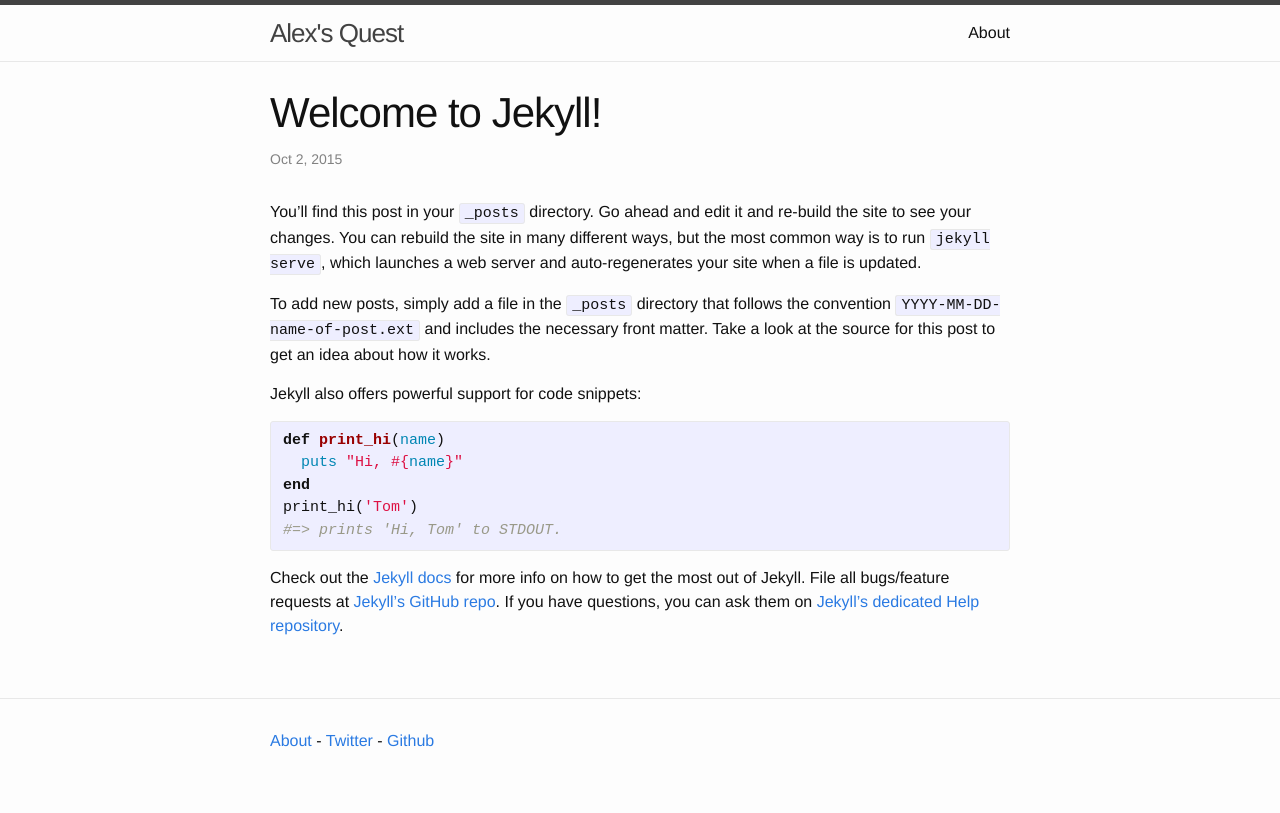
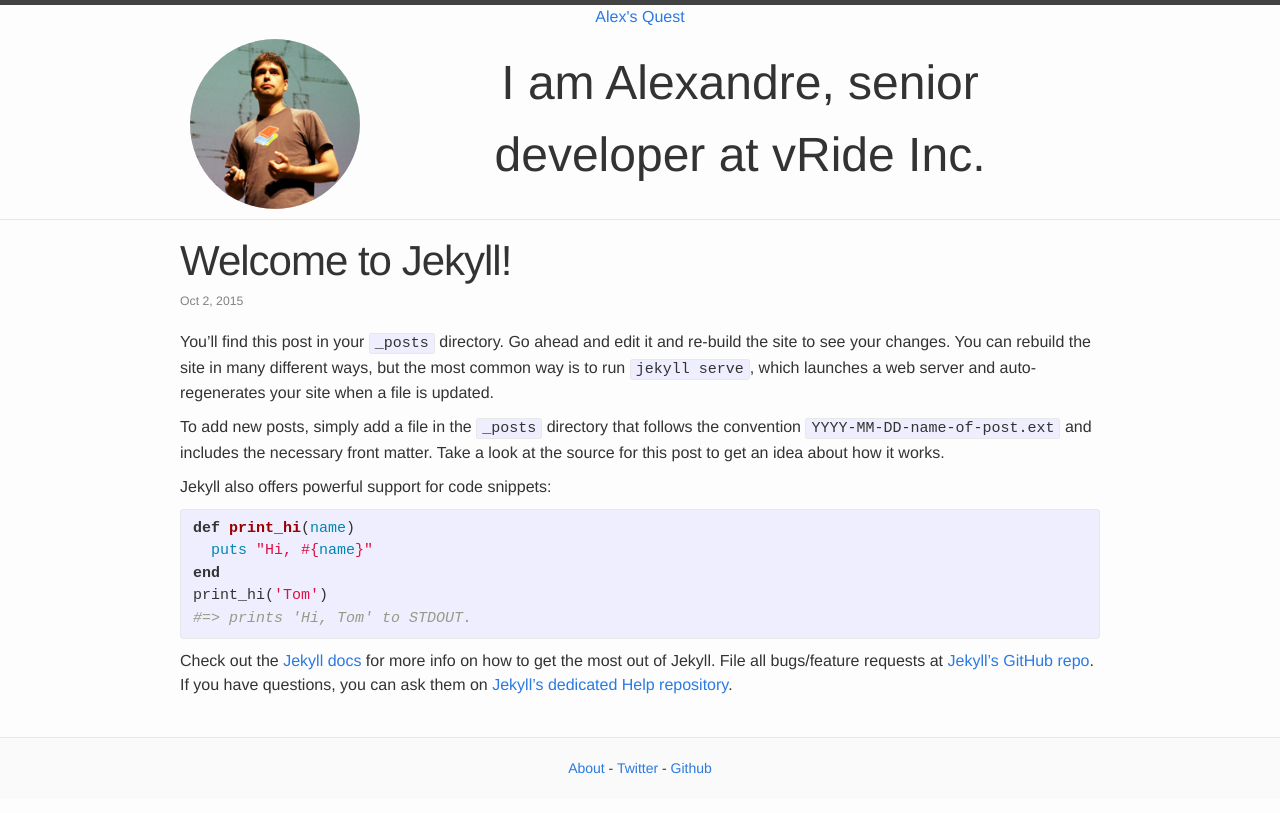
Before and after one commit to kurko/blog-old, a Jekyll site: the page built from _posts/2015-10-02-welcome-to-jekyll.markdown, in a window 1280 px wide. Shown: the top 813 px of the page. Built offline with Jekyll 4.4.1, drawn with Linux system fonts in a browser that asks for light colours.

Commit message:
ALterações no layout da home

```diff
--- a/_includes/footer.html
+++ b/_includes/footer.html
@@ -1,11 +1,9 @@
 <footer class="site-footer">
   <div class="wrapper">
-    <ul class="contact-list">
-      <div class="content">
-        <a href="/about">About</a>
-        - <a href="http://twitter.com/kurko" target="twitter">Twitter</a>
-        - <a href="http://github.com/kurko" target="github">Github</a>
-      </div>
-    </ul>
+    <div id="about-footer">
+      <a href="/about">About</a>
+      - <a href="http://twitter.com/kurko" target="twitter">Twitter</a>
+      - <a href="http://github.com/kurko" target="github">Github</a>
+    </div>
   </div>
 </footer>
--- a/_includes/header.html
+++ b/_includes/header.html
@@ -1,10 +1,27 @@
 <header class="site-header">
 
   <div class="wrapper">
+    <div class="site-title">
+      <a href="{{ site.baseurl }}/">{{ site.title }}</a>
+    </div>
+    <div class="header_container">
+<!--     <div class="history_navigation">
+      <a href="javascript: history.back()">Back</a>
+    </div> -->
 
-    <a class="site-title" href="{{ site.baseurl }}/">{{ site.title }}</a>
+      <div class="picture">
+          <img src="/assets/personal/me.jpg">
+      </div>
+      <div id="about-header">
+          I am Alexandre, senior developer at vRide Inc.
+      </div>
+    </div>
 
-    <nav class="site-nav">
+    <!-- <img class="picture" src="/assets/personal/me.jpg">
+    <div class="site-title" id="about-header">
+      <h1>I am Alexandre, senior developer at vRide Inc.</h1>
+    </div> -->
+    <!-- <nav class="site-nav">
       <a href="#" class="menu-icon">
         <svg viewBox="0 0 18 15">
           <path fill="#424242" d="M18,1.484c0,0.82-0.665,1.484-1.484,1.484H1.484C0.665,2.969,0,2.304,0,1.484l0,0C0,0.665,0.665,0,1.484,0 h15.031C17.335,0,18,0.665,18,1.484L18,1.484z"/>
@@ -20,7 +37,7 @@
           {% endif %}
         {% endfor %}
       </div>
-    </nav>
+    </nav> -->
 
   </div>
 
--- a/_sass/_layout.scss
+++ b/_sass/_layout.scss
@@ -1,3 +1,24 @@
+body {
+  font-size: 100%;
+  color: #333;
+  font-family: "Helvetica Neue", "Verdana", "Arial", "Sans-serif";
+  background: #fdfdfd;
+
+  -webkit-font-smoothing: antialiased;
+  -moz-font-smoothing: antialiased;
+  -ms-font-smoothing: antialiased;
+  font-smoothing: antialiased;
+
+  -moz-text-shadow: 0 0 1px rgba(0, 0, 0, 0.01);
+  -ms-text-shadow: 0 0 1px rgba(0, 0, 0, 0.01);
+  text-shadow: 0 0 1px rgba(0, 0, 0, 0.01);
+
+  -webkit-text-stroke: 1px transparent;
+  -moz-text-stroke: 1px transparent;
+  -ms-text-stroke: 1px transparent;
+  text-stroke: 1px transparent;
+}
+
 /**
  * Site header
  */
@@ -11,11 +32,9 @@
 }
 
 .site-title {
-    font-size: 26px;
-    line-height: 56px;
-    letter-spacing: -1px;
+    font-weight: 200;
     margin-bottom: 0;
-    float: left;
+    text-align: center;
 
     &,
     &:visited {
@@ -94,10 +113,11 @@
 .site-footer {
     border-top: 1px solid $grey-color-light;
     padding: $spacing-unit 0;
+    background: #fafafa;
 }
 
 .footer-heading {
-    font-size: 18px;
+    font: 100%;
     margin-bottom: $spacing-unit / 2;
 }
 
@@ -105,6 +125,8 @@
 .social-media-list {
     list-style: none;
     margin-left: 0;
+    text-align: center;
+    margin: 10px 0 0 0;
 }
 
 .footer-col-wrapper {
@@ -172,7 +194,7 @@
 .post-list {
     margin-left: 0;
     list-style: none;
-    width: 190px;
+
 
     > li {
         margin-bottom: $spacing-unit;
@@ -238,4 +260,46 @@
 
 .home {
   float: left;
+  width: 306px;
 }
+
+.picture {
+  border-radius: 100px;
+  float: left;
+  overflow: hidden;
+  display: table;
+  margin: 10px 0 10px 10px;
+  width: 170px;
+  height: 170px;
+  box-shadow: inset 1px 1px 8px rgba(0, 0, 0, 0.3);
+  /*background: image-url("/assets/personal/me.jpg") no-repeat -10px -10px*/
+
+}
+
+.content {
+  width: 680px;
+  float: left;
+  display: table;
+}
+
+#about-header {
+  text-align: center;
+  margin: 15px auto;
+  margin-top: 18px;
+  display: table;
+  font-weight: bold;
+  font-size: 1em;
+  font-weight: 200;
+  font-size: 3em;
+  padding: 0 10px;
+  float: right;
+  width: 700px;
+}
+
+#about-footer {
+  width: 920px;
+  float: left;
+  display: table;
+  font-size: 14px;
+  text-align: center;
+}
--- /dev/null
+++ b/_sass/_style.sass
@@ -0,0 +1,26 @@
+$theme_color: #0C79A3
+
+body
+  font-size: 100%
+  color: #333
+  font-family: "Helvetica Neue", "Verdana", "Arial", "Sans-serif"
+  background: #fdfdfd
+
+  -webkit-font-smoothing: antialiased
+  -moz-font-smoothing: antialiased
+  -ms-font-smoothing: antialiased
+  font-smoothing: antialiased
+
+  -moz-text-shadow: 0 0 1px rgba(0, 0, 0, 0.01)
+  -ms-text-shadow: 0 0 1px rgba(0, 0, 0, 0.01)
+  text-shadow: 0 0 1px rgba(0, 0, 0, 0.01)
+
+  -webkit-text-stroke: 1px transparent
+  -moz-text-stroke: 1px transparent
+  -ms-text-stroke: 1px transparent
+  text-stroke: 1px transparent
+
+h1, h2, h3, h4, h5
+  font-weight: 200
+  .content &
+    line-height: 26px
--- a/css/main.scss
+++ b/css/main.scss
@@ -7,11 +7,11 @@
 
 // Our variables
 $base-font-family: Helvetica, Arial, sans-serif;
-$base-font-size:   16px;
+$base-font-size:   14px;
 $small-font-size:  $base-font-size * 0.875;
 $base-line-height: 1.5;
 
-$spacing-unit:     30px;
+$spacing-unit:     20px;
 
 $text-color:       #111;
 $background-color: #fdfdfd;
@@ -22,10 +22,10 @@ $grey-color-light: lighten($grey-color, 40%);
 $grey-color-dark:  darken($grey-color, 25%);
 
 // Width of the content area
-$content-width:    800px;
+$content-width:    960px;
 
-$on-palm:          600px;
-$on-laptop:        800px;
+$on-palm:          800px;
+$on-laptop:        960px;
 
 
 
--- a/index.html
+++ b/index.html
@@ -4,7 +4,7 @@ layout: default
 
 <div class="home">
 
-  <h1 class="page-heading">Posts</h1>
+  <h1 class="page-heading">SOFTWARE</h1>
 
   <ul class="post-list">
     {% for post in site.posts %}
@@ -22,7 +22,7 @@ layout: default
 
 <div class="home">
 
-  <h1 class="page-heading">Posts</h1>
+  <h1 class="page-heading">ESSAYS</h1>
 
   <ul class="post-list">
     {% for post in site.posts %}
@@ -40,7 +40,7 @@ layout: default
 
 <div class="home">
 
-  <h1 class="page-heading">Posts</h1>
+  <h1 class="page-heading">PERSONAL & OFF-TOPIC</h1>
 
   <ul class="post-list">
     {% for post in site.posts %}
```
Also changed, not shown: _essays/2015-10-06-teste.markdown (added, +25 -0 lines), assets/personal/amsterdam-smalltalk.jpg (added), assets/personal/me.jpg (added), assets/personal/tokyo-woman.jpg (added).
